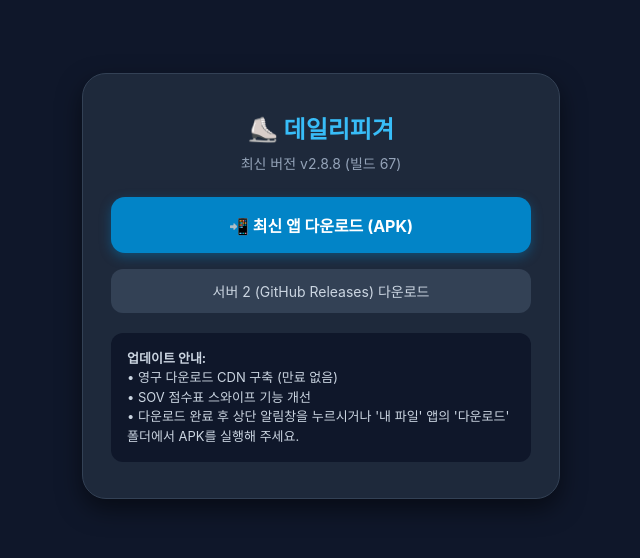
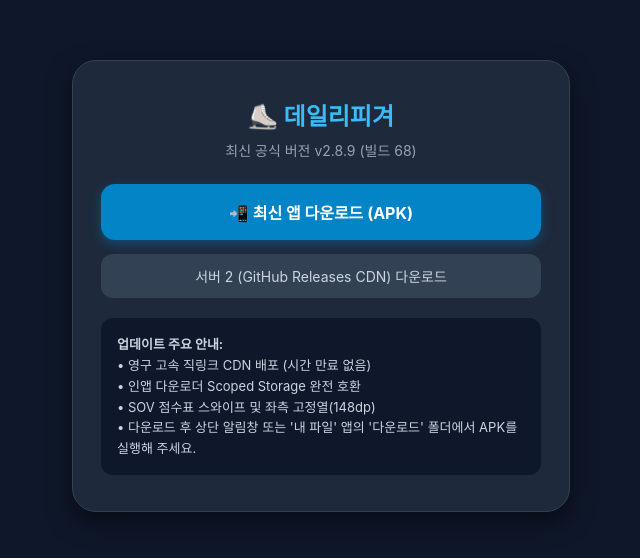
Before and after one commit to EnsoulK/DailyFigure-Releases, a plain HTML site: page index.html in a window 1280 px wide. Shown: the part 134-692 px from the top of the page, without its empty margins (319-959 px from the left). Drawn offline with Linux system fonts and the light colour scheme.

Commit message:
Release v2.8.9 (code 68) on Pages CDN

```diff
--- a/index.html
+++ b/index.html
@@ -3,29 +3,30 @@
 <head>
     <meta charset="UTF-8">
     <meta name="viewport" content="width=device-width, initial-scale=1.0">
-    <title>데일리피겨 최신 버전 다운로드</title>
+    <title>데일리피겨 최신 버전 다운로드 (v2.8.9)</title>
     <style>
         body { font-family: -apple-system, BlinkMacSystemFont, 'Segoe UI', Roboto, sans-serif; display: flex; flex-direction: column; align-items: center; justify-content: center; min-height: 100vh; margin: 0; background: #0f172a; color: white; text-align: center; padding: 20px; }
-        .card { background: #1e293b; border-radius: 24px; padding: 36px 28px; max-width: 420px; width: 100%; box-shadow: 0 10px 25px rgba(0,0,0,0.5); border: 1px solid #334155; }
+        .card { background: #1e293b; border-radius: 24px; padding: 36px 28px; max-width: 440px; width: 100%; box-shadow: 0 10px 25px rgba(0,0,0,0.5); border: 1px solid #334155; }
         h1 { margin: 0 0 8px 0; font-size: 24px; color: #38bdf8; }
         .version { font-size: 14px; color: #94a3b8; margin-bottom: 24px; }
-        .btn { display: block; background: #0284c7; color: white; text-decoration: none; padding: 16px 24px; border-radius: 14px; font-weight: bold; font-size: 16px; margin-bottom: 16px; transition: background 0.2s; box-shadow: 0 4px 12px rgba(2, 132, 199, 0.4); }
+        .btn { display: block; background: #0284c7; color: white; text-decoration: none; padding: 16px 24px; border-radius: 14px; font-weight: bold; font-size: 16px; margin-bottom: 14px; transition: background 0.2s; box-shadow: 0 4px 12px rgba(2, 132, 199, 0.4); }
         .btn:hover { background: #0369a1; }
         .btn-alt { display: block; background: #334155; color: #cbd5e1; text-decoration: none; padding: 12px 20px; border-radius: 12px; font-size: 14px; }
-        .notes { text-align: left; background: #0f172a; padding: 16px; border-radius: 12px; margin-top: 20px; font-size: 13px; color: #cbd5e1; line-height: 1.5; }
+        .notes { text-align: left; background: #0f172a; padding: 16px; border-radius: 12px; margin-top: 20px; font-size: 13px; color: #cbd5e1; line-height: 1.6; }
     </style>
 </head>
 <body>
     <div class="card">
         <h1>⛸️ 데일리피겨</h1>
-        <div class="version">최신 버전 v2.8.8 (빌드 67)</div>
-        <a class="btn" href="dailyfigure_v2.8.8.apk" download>📲 최신 앱 다운로드 (APK)</a>
-        <a class="btn-alt" href="https://github.com/EnsoulK/DailyFigure-Releases/releases/download/v2.8.8/dailyfigure_v2.8.8.apk">서버 2 (GitHub Releases) 다운로드</a>
+        <div class="version">최신 공식 버전 v2.8.9 (빌드 68)</div>
+        <a class="btn" href="dailyfigure_v2.8.9.apk" download>📲 최신 앱 다운로드 (APK)</a>
+        <a class="btn-alt" href="https://github.com/EnsoulK/DailyFigure-Releases/releases/download/v2.8.9/dailyfigure_v2.8.9.apk">서버 2 (GitHub Releases CDN) 다운로드</a>
         <div class="notes">
-            <strong>업데이트 안내:</strong><br>
-            • 영구 다운로드 CDN 구축 (만료 없음)<br>
-            • SOV 점수표 스와이프 기능 개선<br>
-            • 다운로드 완료 후 상단 알림창을 누르시거나 '내 파일' 앱의 '다운로드' 폴더에서 APK를 실행해 주세요.
+            <strong>업데이트 주요 안내:</strong><br>
+            • 영구 고속 직링크 CDN 배포 (시간 만료 없음)<br>
+            • 인앱 다운로더 Scoped Storage 완전 호환<br>
+            • SOV 점수표 스와이프 및 좌측 고정열(148dp)<br>
+            • 다운로드 후 상단 알림창 또는 '내 파일' 앱의 '다운로드' 폴더에서 APK를 실행해 주세요.
         </div>
     </div>
 </body>
```
Also changed, not shown: 1 other file.
